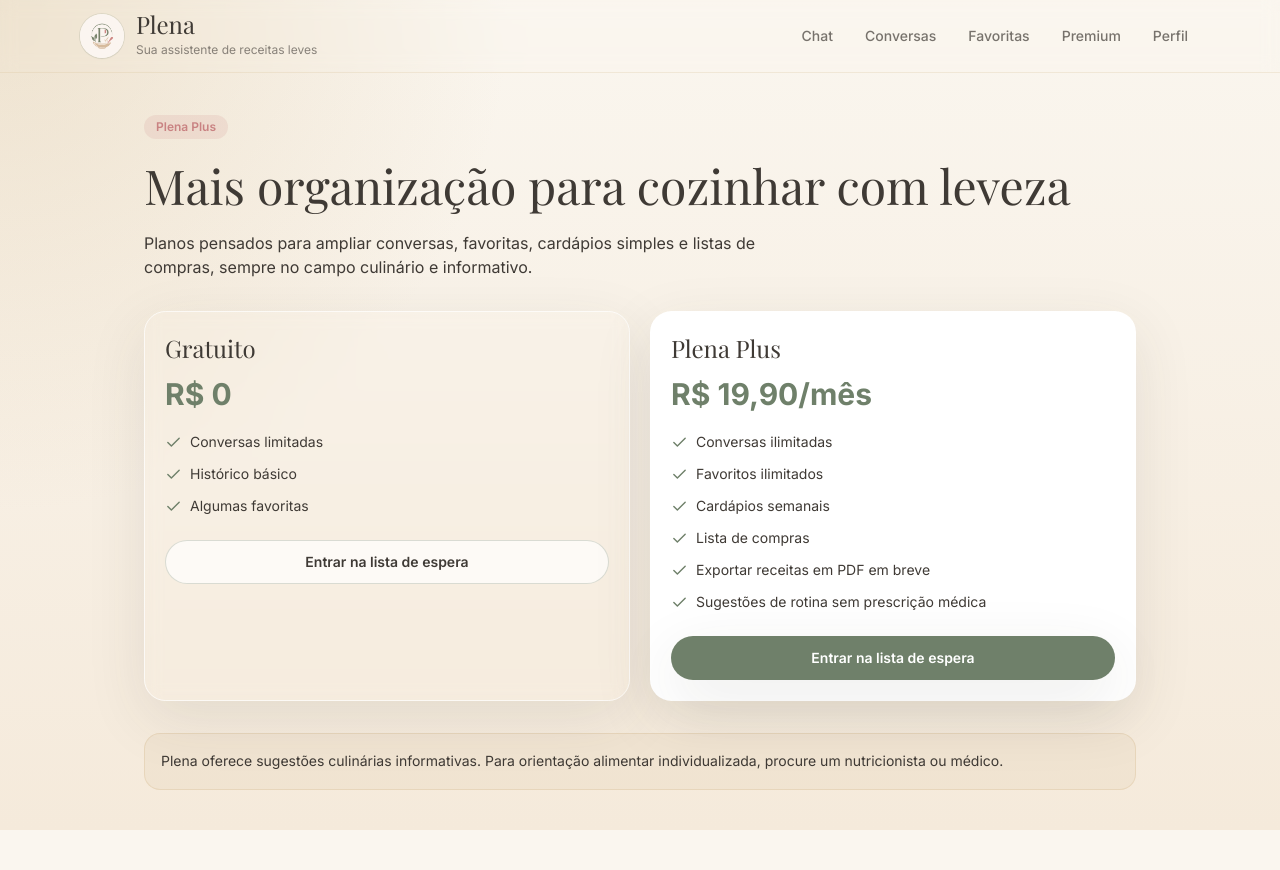
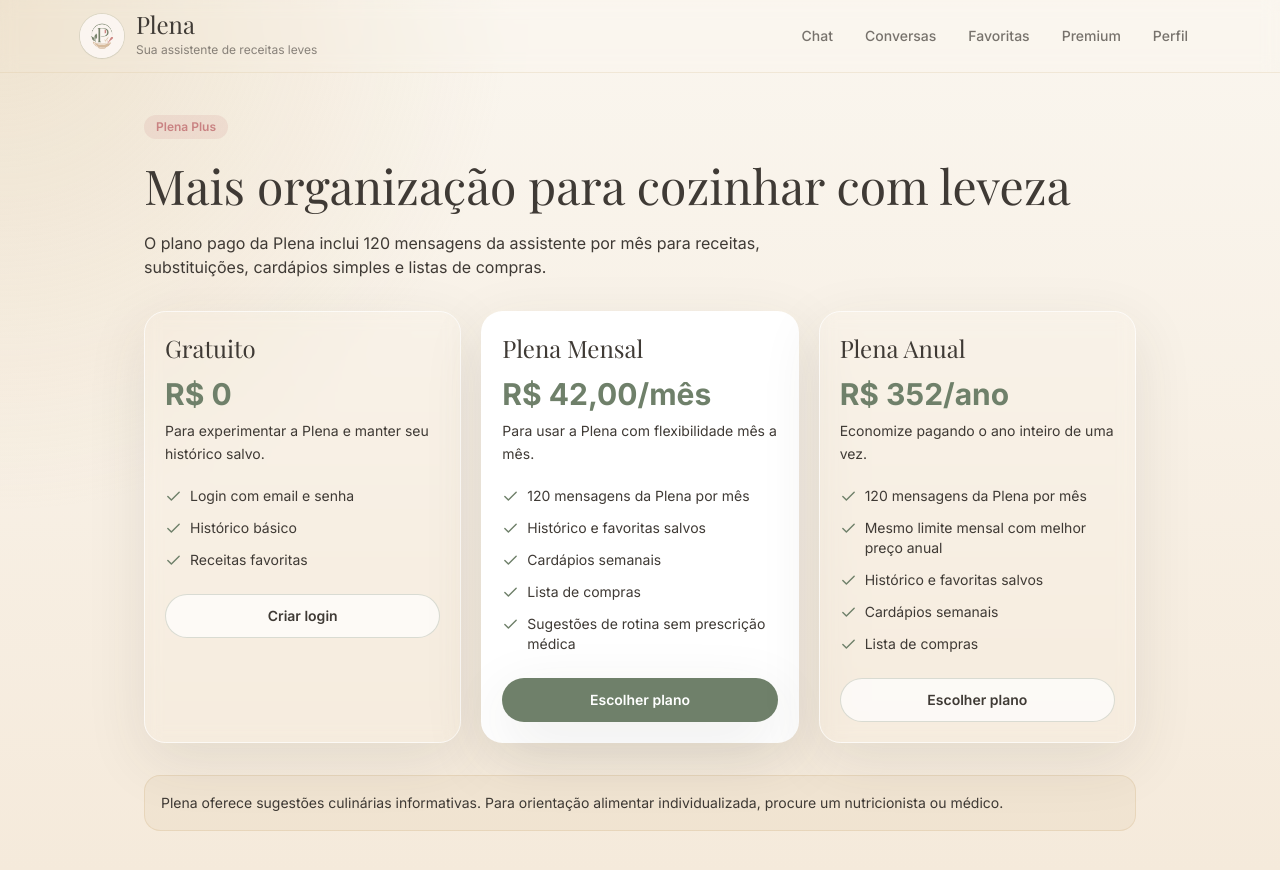
Before and after one commit to Bruno-I-A/Plena, a Next.js app: page /premium in a window 1280 px wide. Before the commit the page ends 830 px from the top, so only its background shows below. Built offline with nearby package versions, Linux system fonts and the light colour scheme; a web font is replaced by a local one.

Commit message:
Add login usage limits and premium plans

```diff
--- /dev/null
+++ b/app/api/usage/route.ts
@@ -0,0 +1,26 @@
+import { NextRequest, NextResponse } from "next/server";
+import { createSupabaseAdmin } from "@/lib/supabase-admin";
+import { createSupabaseFromRequest, getAuthenticatedUser } from "@/lib/server-auth";
+import { getMonthlyPlenaUsage } from "@/lib/usage";
+
+export const runtime = "nodejs";
+
+export async function GET(request: NextRequest) {
+  try {
+    const user = await getAuthenticatedUser(request);
+    if (!user) {
+      return NextResponse.json({ error: "Entre na sua conta para ver seu uso mensal." }, { status: 401 });
+    }
+
+    const database = createSupabaseAdmin() ?? createSupabaseFromRequest(request);
+    if (!database) {
+      return NextResponse.json({ error: "O Supabase ainda não foi configurado no servidor." }, { status: 500 });
+    }
+
+    const usage = await getMonthlyPlenaUsage(database, user.id);
+    return NextResponse.json({ usage });
+  } catch (error) {
+    console.error(error);
+    return NextResponse.json({ error: "Não consegui carregar seu uso mensal agora." }, { status: 500 });
+  }
+}
--- a/app/premium/page.tsx
+++ b/app/premium/page.tsx
@@ -2,6 +2,7 @@ import { AppShell } from "@/components/AppShell";
 import { PremiumCard } from "@/components/PremiumCard";
 import { SafetyNote } from "@/components/SafetyNote";
 import { Badge } from "@/components/ui";
+import { PLENA_MONTHLY_MESSAGE_LIMIT, PLENA_PLANS } from "@/lib/plans";
 
 export default function PremiumPage() {
   return (
@@ -10,26 +11,41 @@ export default function PremiumPage() {
         <Badge>Plena Plus</Badge>
         <h1 className="mt-4 font-serif text-5xl leading-tight text-ink">Mais organização para cozinhar com leveza</h1>
         <p className="mt-4 max-w-2xl text-ink/68">
-          Planos pensados para ampliar conversas, favoritas, cardápios simples e listas de compras, sempre no campo culinário e informativo.
+          O plano pago da Plena inclui {PLENA_MONTHLY_MESSAGE_LIMIT} mensagens da assistente por mês para receitas, substituições,
+          cardápios simples e listas de compras.
         </p>
-        <div className="mt-8 grid gap-5 md:grid-cols-2">
+        <div className="mt-8 grid gap-5 lg:grid-cols-3">
           <PremiumCard
-            features={["Conversas limitadas", "Histórico básico", "Algumas favoritas"]}
+            cta="Criar login"
+            description="Para experimentar a Plena e manter seu histórico salvo."
+            features={["Login com email e senha", "Histórico básico", "Receitas favoritas"]}
             name="Gratuito"
             price="R$ 0"
           />
           <PremiumCard
+            description={PLENA_PLANS.monthly.description}
             features={[
-              "Conversas ilimitadas",
-              "Favoritos ilimitados",
+              `${PLENA_MONTHLY_MESSAGE_LIMIT} mensagens da Plena por mês`,
+              "Histórico e favoritas salvos",
               "Cardápios semanais",
               "Lista de compras",
-              "Exportar receitas em PDF em breve",
               "Sugestões de rotina sem prescrição médica"
             ]}
             highlighted
-            name="Plena Plus"
-            price="R$ 19,90/mês"
+            name={PLENA_PLANS.monthly.name}
+            price={PLENA_PLANS.monthly.price}
+          />
+          <PremiumCard
+            description={PLENA_PLANS.annual.description}
+            features={[
+              `${PLENA_MONTHLY_MESSAGE_LIMIT} mensagens da Plena por mês`,
+              "Mesmo limite mensal com melhor preço anual",
+              "Histórico e favoritas salvos",
+              "Cardápios semanais",
+              "Lista de compras"
+            ]}
+            name={PLENA_PLANS.annual.name}
+            price={PLENA_PLANS.annual.price}
           />
         </div>
         <div className="mt-8">
--- a/components/AuthForm.tsx
+++ b/components/AuthForm.tsx
@@ -4,6 +4,7 @@ import { Eye, EyeOff, Loader2, LogOut, Mail, UserRound } from "lucide-react";
 import { useRouter } from "next/navigation";
 import { FormEvent, useEffect, useState } from "react";
 import { Button } from "@/components/ui";
+import { PLENA_MONTHLY_MESSAGE_LIMIT } from "@/lib/plans";
 import { isSupabaseConfigured, supabase } from "@/lib/supabase-browser";
 
 type AuthMode = "login" | "signup";
@@ -141,7 +142,7 @@ export function AuthForm() {
             </div>
           </div>
           <p className="mt-4 text-sm leading-relaxed text-ink/68">
-            Seu histórico, conversas e receitas favoritas podem ser salvos nesta conta.
+            Seu histórico, conversas e receitas favoritas ficam salvos nesta conta. Você tem até {PLENA_MONTHLY_MESSAGE_LIMIT} mensagens da Plena por mês.
           </p>
         </div>
 
--- a/components/PremiumCard.tsx
+++ b/components/PremiumCard.tsx
@@ -1,21 +1,26 @@
 import { Check } from "lucide-react";
-import { Card, Button } from "@/components/ui";
+import { Card, LinkButton } from "@/components/ui";
 
 export function PremiumCard({
   name,
   price,
+  description,
   features,
-  highlighted
+  highlighted,
+  cta = "Escolher plano"
 }: {
   name: string;
   price: string;
+  description?: string;
   features: string[];
   highlighted?: boolean;
+  cta?: string;
 }) {
   return (
     <Card className={highlighted ? "border-sage/30 bg-white" : undefined}>
       <p className="font-serif text-2xl text-ink">{name}</p>
       <p className="mt-3 text-3xl font-bold text-sage">{price}</p>
+      {description && <p className="mt-2 text-sm leading-relaxed text-ink/62">{description}</p>}
       <ul className="mt-5 space-y-3 text-sm text-ink/72">
         {features.map((feature) => (
           <li className="flex gap-2" key={feature}>
@@ -24,9 +29,9 @@ export function PremiumCard({
           </li>
         ))}
       </ul>
-      <Button className="mt-6 w-full" variant={highlighted ? "primary" : "secondary"}>
-        Entrar na lista de espera
-      </Button>
+      <LinkButton className="mt-6 w-full" href="/login" variant={highlighted ? "primary" : "secondary"}>
+        {cta}
+      </LinkButton>
     </Card>
   );
 }
--- /dev/null
+++ b/lib/plans.ts
@@ -0,0 +1,14 @@
+export const PLENA_MONTHLY_MESSAGE_LIMIT = 120;
+
+export const PLENA_PLANS = {
+  monthly: {
+    name: "Plena Mensal",
+    price: "R$ 42,00/mês",
+    description: "Para usar a Plena com flexibilidade mês a mês."
+  },
+  annual: {
+    name: "Plena Anual",
+    price: "R$ 352/ano",
+    description: "Economize pagando o ano inteiro de uma vez."
+  }
+} as const;
--- /dev/null
+++ b/lib/server-auth.ts
@@ -0,0 +1,50 @@
+import { NextRequest } from "next/server";
+import { createClient } from "@supabase/supabase-js";
+
+export function createSupabaseFromRequest(request: NextRequest) {
+  const token = request.headers.get("authorization")?.replace(/^Bearer\s+/i, "");
+  const url = process.env.NEXT_PUBLIC_SUPABASE_URL;
+  const anonKey = process.env.NEXT_PUBLIC_SUPABASE_ANON_KEY;
+
+  if (!token || !url || !anonKey) {
+    return null;
+  }
+
+  return createClient(url, anonKey, {
+    global: {
+      headers: {
+        Authorization: `Bearer ${token}`
+      }
+    },
+    auth: {
+      persistSession: false,
+      autoRefreshToken: false
+    }
+  });
+}
+
+export async function getAuthenticatedUser(request: NextRequest) {
+  const token = request.headers.get("authorization")?.replace(/^Bearer\s+/i, "");
+  const url = process.env.NEXT_PUBLIC_SUPABASE_URL;
+  const anonKey = process.env.NEXT_PUBLIC_SUPABASE_ANON_KEY;
+
+  if (!token || !url || !anonKey) {
+    return null;
+  }
+
+  const supabase = createClient(url, anonKey, {
+    global: {
+      headers: {
+        Authorization: `Bearer ${token}`
+      }
+    },
+    auth: {
+      persistSession: false,
+      autoRefreshToken: false
+    }
+  });
+
+  const { data, error } = await supabase.auth.getUser(token);
+  if (error) return null;
+  return data.user;
+}
--- /dev/null
+++ b/lib/usage.ts
@@ -0,0 +1,43 @@
+import type { SupabaseClient } from "@supabase/supabase-js";
+import { PLENA_MONTHLY_MESSAGE_LIMIT } from "@/lib/plans";
+
+export type MonthlyUsage = {
+  limit: number;
+  used: number;
+  remaining: number;
+  resetAt: string;
+};
+
+export function getCurrentUsageWindow(date = new Date()) {
+  const startAt = new Date(Date.UTC(date.getUTCFullYear(), date.getUTCMonth(), 1));
+  const resetAt = new Date(Date.UTC(date.getUTCFullYear(), date.getUTCMonth() + 1, 1));
+
+  return {
+    startAt: startAt.toISOString(),
+    resetAt: resetAt.toISOString()
+  };
+}
+
+export async function getMonthlyPlenaUsage(database: SupabaseClient, userId: string): Promise<MonthlyUsage> {
+  const { startAt, resetAt } = getCurrentUsageWindow();
+  const { count, error } = await database
+    .from("messages")
+    .select("id", { count: "exact", head: true })
+    .eq("user_id", userId)
+    .eq("role", "assistant")
+    .gte("created_at", startAt)
+    .lt("created_at", resetAt);
+
+  if (error) {
+    throw error;
+  }
+
+  const used = count ?? 0;
+
+  return {
+    limit: PLENA_MONTHLY_MESSAGE_LIMIT,
+    used,
+    remaining: Math.max(PLENA_MONTHLY_MESSAGE_LIMIT - used, 0),
+    resetAt
+  };
+}
```
Also changed, not shown: app/api/chat/route.ts (+49 -52 lines), components/ChatWindow.tsx (+43 -1 lines), 2 other files (tests, documents, lock files or other folders).
